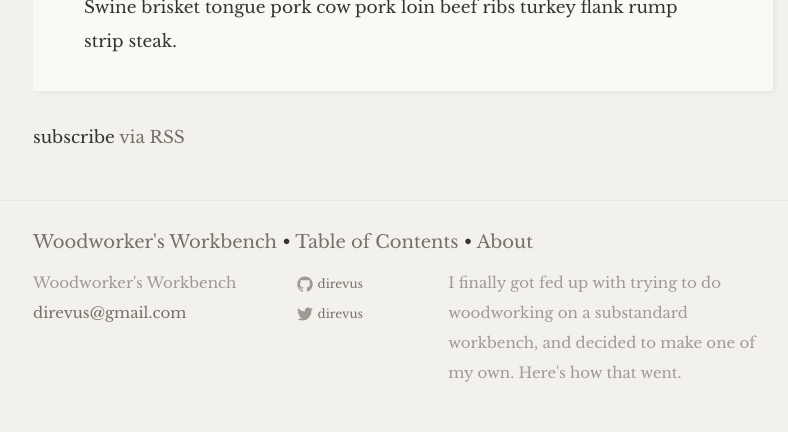
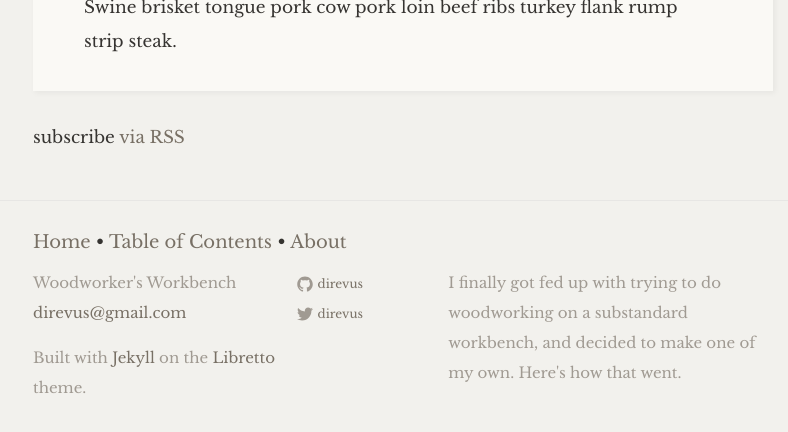
Before and after one commit to direvus/direvus.github.io, a Jekyll site: the page built from index.html, in a window 1280 px wide and 900 px high, scrolled down 2704 px, cut to the strip 437-869 px from the top of the window. Shown: the whole strip, without its empty margins (237-1025 px from the left). Built offline with Jekyll 4.4.1, drawn with Linux system fonts in a browser that asks for light colours; some web fonts are replaced.

Commit message:
Add Jekyll and theme credits to the footer.

```diff
--- a/_includes/footer.html
+++ b/_includes/footer.html
@@ -2,7 +2,7 @@
 
     <div class="wrapper">
 
-        <h2 class="footer-heading"><a href="{{ site.baseurl }}">{{ site.title }}</a> • <a href="{{ site.baseurl }}/table-of-contents">Table of Contents</a> • <a href="{{ site.baseurl }}/about">About</a></h2>
+        <h2 class="footer-heading"><a href="{{ site.baseurl }}">Home</a> • <a href="{{ site.baseurl }}/table-of-contents">Table of Contents</a> • <a href="{{ site.baseurl }}/about">About</a></h2>
 
         <div class="footer-col-wrapper">
             <div class="footer-col footer-col-1">
@@ -10,6 +10,10 @@
                     <li>{{ site.title }}</li>
                     <li><a href="mailto:{{ site.email }}">{{ site.email }}</a></li>
                 </ul>
+
+                <p>
+                    Built with <a href="https://jekyllrb.com/">Jekyll</a> on the <a href="https://github.com/ferrolho/jekyll-theme-libretto">Libretto</a> theme.
+                </p>
             </div>
 
             <div class="footer-col footer-col-2">
```
